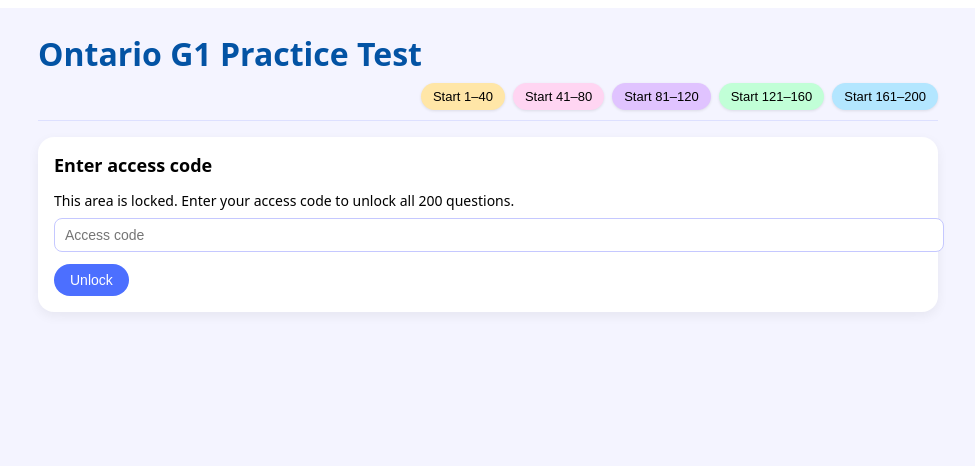
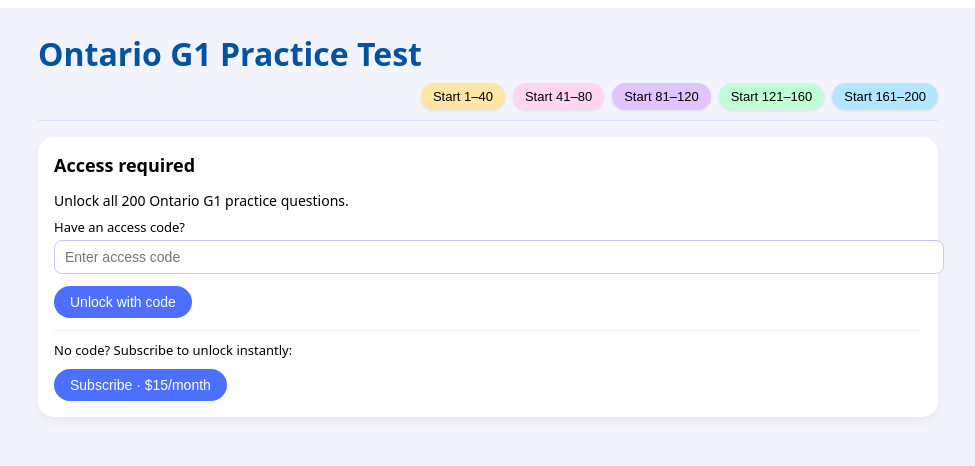
Before and after one commit to Aurelian2025/prep-test-g1, a Next.js app: page / in a window 1280 px wide. Shown: the top 466 px of the page, without its empty margins (152-1127 px from the left). Built offline with nearby package versions, Linux system fonts and the light colour scheme.

Commit message:
Update index.js

```diff
--- a/pages/index.js
+++ b/pages/index.js
@@ -278,6 +278,29 @@ const progressPercent =
     setDone(false);
   };
 
+  const handleSubscribeClick = async () => {
+  try {
+    const res = await fetch('/api/create-checkout-session', {
+      method: 'POST'
+    });
+
+    if (!res.ok) {
+      alert('Could not start checkout. Please try again.');
+      return;
+    }
+
+    const data = await res.json();
+    if (data.url) {
+      window.location.href = data.url;
+    } else {
+      alert('Stripe checkout URL missing.');
+    }
+  } catch (err) {
+    console.error('Checkout error', err);
+    alert('Something went wrong starting checkout.');
+  }
+};
+
   // generic range starter
   const startRange = (min, max) => {
   if (!allQuestions || allQuestions.length === 0) return;
@@ -383,17 +406,21 @@ if (!hasAccess) {
         </div>
        <div style={styles.card}>
   <h2 style={{ fontSize: 18, marginTop: 0, marginBottom: 8 }}>
-            Enter access code
+    Access required
   </h2>
   <p style={{ fontSize: 14, marginBottom: 8 }}>
-            This area is locked. Enter your access code to unlock all 200 questions.
+    Unlock all 200 Ontario G1 practice questions.
   </p>
-          <form onSubmit={handleCodeSubmit}>
+
+  <form onSubmit={handleCodeSubmit} style={{ marginBottom: 12 }}>
+    <label style={{ fontSize: 13, display: 'block', marginBottom: 4 }}>
+      Have an access code?
+    </label>
     <input
       type="password"
       value={codeInput}
       onChange={(e) => setCodeInput(e.target.value)}
-              placeholder="Access code"
+      placeholder="Enter access code"
       style={{
         width: '100%',
         padding: '8px 10px',
@@ -410,10 +437,29 @@ if (!hasAccess) {
         display: 'inline-block'
       }}
     >
-              Unlock
+      Unlock with code
     </button>
   </form>
+
+  <div
+    style={{
+      borderTop: '1px solid #ececff',
+      paddingTop: 10,
+      marginTop: 4,
+      fontSize: 13
+    }}
+  >
+    <p style={{ margin: '0 0 6px' }}>No code? Subscribe to unlock instantly:</p>
+    <button
+      type="button"
+      onClick={handleSubscribeClick}
+      style={styles.submitBtn(false)}
+    >
+      Subscribe · $15/month
+    </button>
   </div>
+</div>
+
       </div>
     </div>
   );
```
Lines whose indentation alone changed are shown as unchanged.
